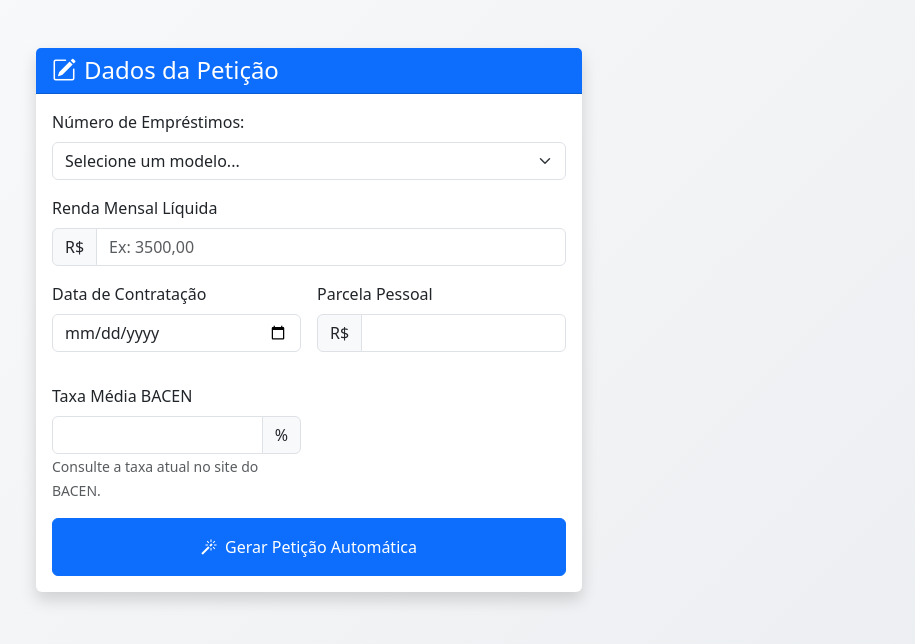
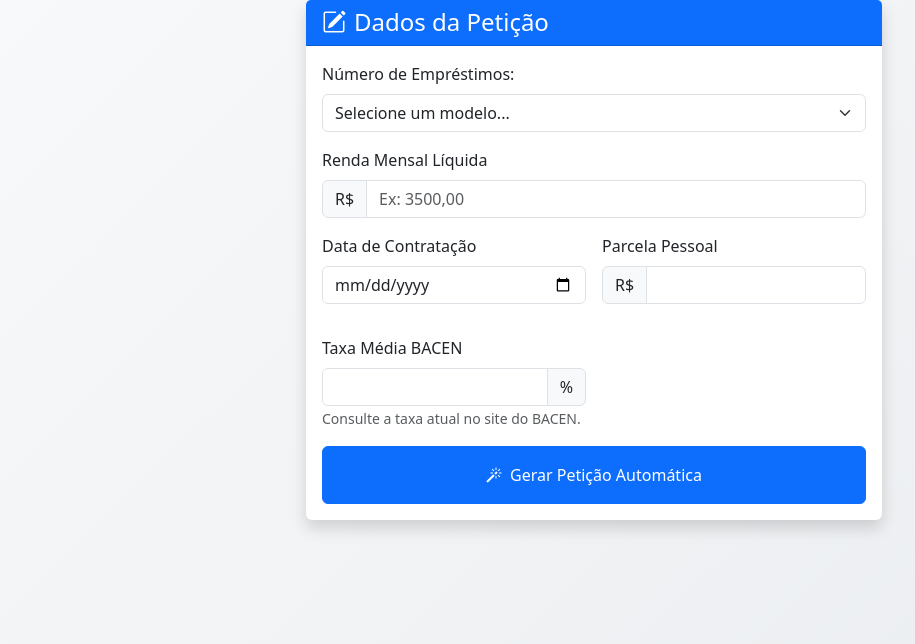
Before and after one commit to MuriloOMatos/docsjuris, a Flask app: page / in a window 1280 px wide. Shown: the top 644 px of the page, without its empty margins (46-961 px from the left). Run offline with Flask 3, Linux system fonts and the light colour scheme.

Commit message:
Sua mensagem de commit aqui

```diff
--- a/app.py
+++ b/main.py
@@ -40,6 +40,10 @@ def gerar_peticao():
     valor_liquido = renda_mensal - (parcela_consignado + parcela_pessoal)
     dados['valor_liquido'] = f"R$ {valor_liquido:.2f}"
 
+    # Cálculo do valor líquido por dia (valor / 30)
+    Valor_diario = valor_liquido / 30
+    dados['Valor_diario'] = f"R$ {Valor_diario:.2f}"
+
     # Cálculo do comprometimento da renda
     comprometimento = (float(dados['parcela_consignado']) + float(dados['parcela_pessoal'])) / float(dados['renda_mensal']) * 100
     dados['comprometimento_renda'] = f"{comprometimento:.2f}%"
@@ -53,7 +57,7 @@ def gerar_peticao():
     dados['acima_do_financiado'] = f"{acima_do_financiado:.2f}"
 
     # Cálculo Valor com base no basen
-    taxa_juros = float(dados['taxa_juros_contrato']) / 100  # Converter para decimal
+    taxa_juros = float(dados['taxa_media_bacen']) / 100  # Converter para decimal
     valor_financiado = float(dados['valor_financiado'])
     parcelas = int(dados['quantidade_parcelas'])
 
--- a/templates/index.html
+++ b/templates/index.html
@@ -20,10 +20,10 @@
   </style>
 </head>
 <body>
-  <div class="container py-5">
-    <div class="row g-4">
+  <div class="container d-flex justify-content-center align-items-center main-vh-100">
+    <div class="row g-4 w-100" style="max-width: 600px;">
       <!-- Coluna do Formulário -->
-      <div class="col-lg-6">
+      <div class="col-12">
         <div class="card">
           <div class="card-header bg-primary text-white">
             <h2 class="h4 mb-0"><i class="bi bi-pencil-square me-2"></i>Dados da Petição</h2>
@@ -94,8 +94,6 @@
           </div>
         </div>
       </div>
-
-      <!-- Removida a coluna de Pré-visualização -->
     </div>
   </div>
 
```
Also changed, not shown: 1 other file.
